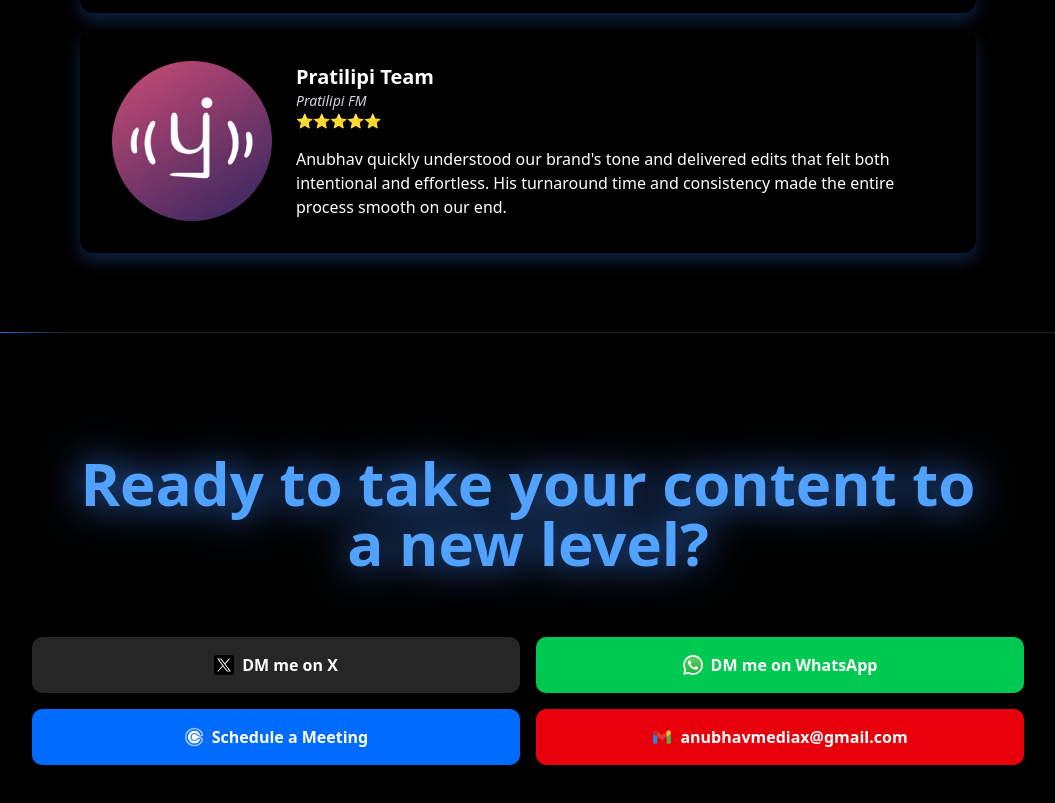
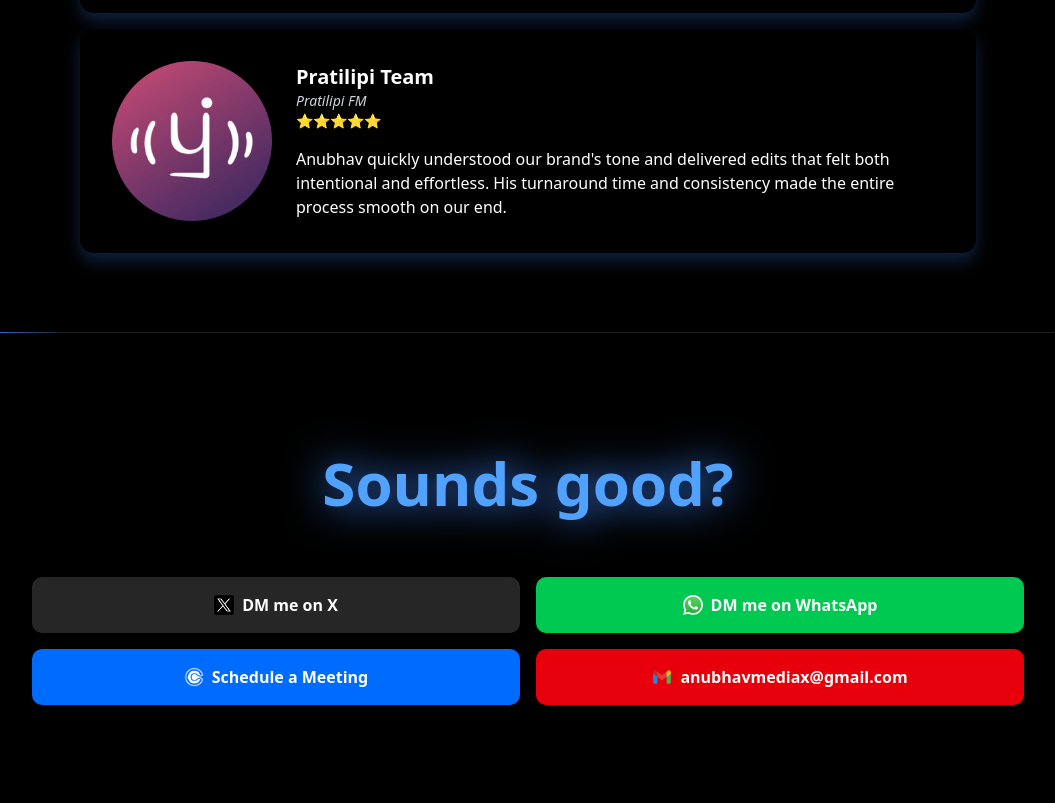
Before and after one commit to anubhavsinghofficials/anubhav-media, a React (Vite) app: page / in a window 1280 px wide. Shown: the part 4108-4911 px from the top of the page, without its empty margins (112-1167 px from the left). Built offline with nearby package versions, Linux system fonts and the light colour scheme.

Commit message:
chore: update contact me title

```diff
--- a/src/sections/contactMe.jsx
+++ b/src/sections/contactMe.jsx
@@ -24,7 +24,8 @@ export function ContactMe() {
                         transition={{ duration: 0.5 }}
                         className="text-4xl lg:text-6xl font-extrabold text-blue-500 dark:text-blue-400 drop-shadow-[0_0_20px_rgba(59,130,246,1)]"
                     >
-                        Ready to take your content to a new level?
+                        {/* Ready to take your content to a new level? */}
+                        Sounds good?
                     </motion.div>
                 </h1>
 
```
